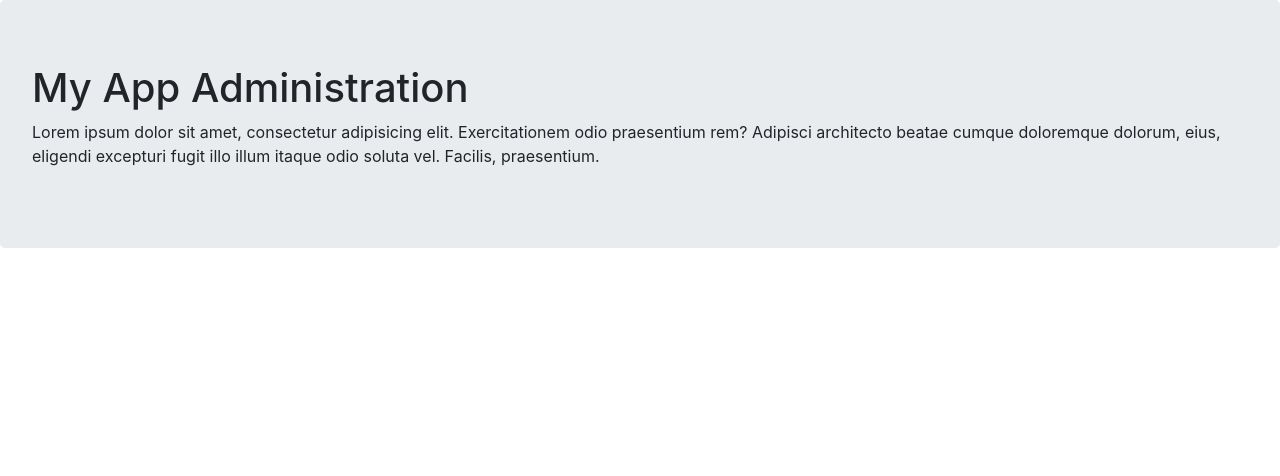
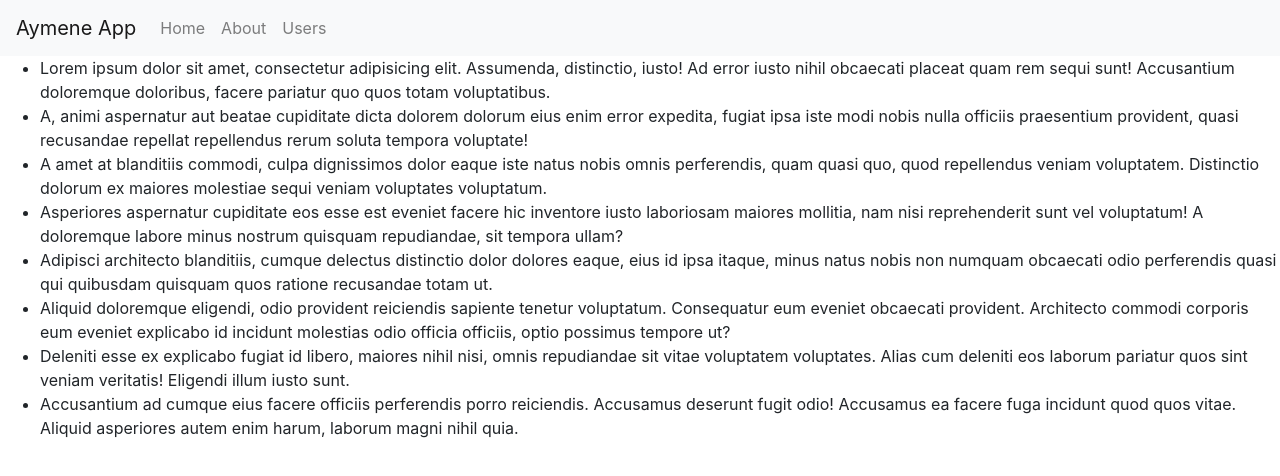
Before and after one commit to bourafai/react-learning, a React (Create React App) app in the folder simple-app-1/: page /users in a window 1280 px wide. Shown: the top 476 px of the page. Built offline with nearby package versions, Linux system fonts and the light colour scheme.

Commit message:
simple-app-1 : create navigation

```diff
--- a/simple-app-1/package.json
+++ b/simple-app-1/package.json
@@ -10,7 +10,7 @@
     "flux": "^3.1.3",
     "react": "^16.13.1",
     "react-dom": "^16.13.1",
-    "react-router-dom": "^5.0.0",
+    "react-router-dom": "^5.1.2",
     "react-scripts": "3.4.1"
   },
   "scripts": {
--- /dev/null
+++ b/simple-app-1/src/components/AboutPage.js
@@ -0,0 +1,15 @@
+import React from "react";
+
+const AboutPage = (props) => {
+    return (
+        <div className="jumbotron">
+            <h1>About us</h1>
+            <p>Lorem ipsum dolor sit amet, consectetur adipisicing elit. Exercitationem odio praesentium rem? Adipisci
+                architecto beatae cumque doloremque dolorum, eius, eligendi excepturi fugit illo illum itaque odio
+                soluta vel. Facilis, praesentium.</p>
+        </div>
+
+    );
+};
+
+export default AboutPage;
--- /dev/null
+++ b/simple-app-1/src/components/App.js
@@ -0,0 +1,34 @@
+import React from 'react';
+import NavBar from "./NavBar";
+import {BrowserRouter as Router, Route, Switch} from "react-router-dom";
+import UsersPage from "./UsersPage";
+import AboutPage from "./AboutPage";
+import HomePage from "./HomePage";
+
+const App = () => {
+    return (
+        <Router>
+            <div>
+                <NavBar/>
+                {/* A <Switch> looks through its children <Route>s and
+            renders the first one that matches the current URL. */}
+                <Switch>
+                    <Route path="/about">
+                        <AboutPage/>
+                    </Route>
+                    <Route path="/users">
+                        <UsersPage/>
+                    </Route>
+                    <Route path="/">
+                        <HomePage/>
+                    </Route>
+                </Switch>
+            </div>
+        </Router>
+    );
+};
+
+
+
+
+export default App;
--- a/simple-app-1/src/components/HomePage.js
+++ b/simple-app-1/src/components/HomePage.js
@@ -1,14 +1,14 @@
 import React from "react";
-
-const HomePage = (props) => {
+import AboutPage from "./AboutPage";
+import NavBar from "./NavBar";
+import {BrowserRouter as Router, Route, Switch} from "react-router-dom";
+const HomePage = () => {
     return (
-        <div className="jumbotron">
-            <h1>My App Administration</h1>
-            <p>Lorem ipsum dolor sit amet, consectetur adipisicing elit. Exercitationem odio praesentium rem? Adipisci
-                architecto beatae cumque doloremque dolorum, eius, eligendi excepturi fugit illo illum itaque odio
-                soluta vel. Facilis, praesentium.</p>
-        </div>
+    <h3>Hello</h3>
     );
 };
 
+
+
+
 export default HomePage;
--- /dev/null
+++ b/simple-app-1/src/components/NavBar.js
@@ -0,0 +1,32 @@
+import React from 'react';
+import {Link} from "react-router-dom";
+
+const NavBar = () => {
+    return (
+        <nav className="navbar navbar-expand-lg navbar-light bg-light">
+            <a className="navbar-brand" href="#">Aymene App</a>
+            <button className="navbar-toggler" type="button" data-toggle="collapse"
+                    data-target="#navbarNavDropdown"
+                    aria-controls="navbarNavDropdown" aria-expanded="false" aria-label="Toggle navigation">
+                <span className="navbar-toggler-icon"></span>
+            </button>
+            <div className="collapse navbar-collapse" id="navbarNavDropdown">
+                <nav>
+                    <ul className="navbar-nav">
+                        <li className="nav-item">
+                            <Link activeClassName="active" className="nav-link" to="/">Home</Link>
+                        </li>
+                        <li className="nav-item">
+                            <Link activeClassName="active" className="nav-link" to="/about">About</Link>
+                        </li>
+                        <li className="nav-item">
+                            <Link activeClassName="active" className="nav-link" to="/users">Users</Link>
+                        </li>
+                    </ul>
+                </nav>
+            </div>
+        </nav>
+    );
+};
+
+export default NavBar;
--- /dev/null
+++ b/simple-app-1/src/components/UsersPage.js
@@ -0,0 +1,44 @@
+import React from 'react';
+
+const UsersPage = () => {
+    return (
+        <div>
+            <ul>
+                <li>Lorem ipsum dolor sit amet, consectetur adipisicing elit. Assumenda, distinctio, iusto! Ad error
+                    iusto nihil obcaecati placeat quam rem sequi sunt! Accusantium doloremque doloribus, facere pariatur
+                    quo quos totam voluptatibus.
+                </li>
+                <li>A, animi aspernatur aut beatae cupiditate dicta dolorem dolorum eius enim error expedita, fugiat
+                    ipsa iste modi nobis nulla officiis praesentium provident, quasi recusandae repellat repellendus
+                    rerum soluta tempora voluptate!
+                </li>
+                <li>A amet at blanditiis commodi, culpa dignissimos dolor eaque iste natus nobis omnis perferendis, quam
+                    quasi quo, quod repellendus veniam voluptatem. Distinctio dolorum ex maiores molestiae sequi veniam
+                    voluptates voluptatum.
+                </li>
+                <li>Asperiores aspernatur cupiditate eos esse est eveniet facere hic inventore iusto laboriosam maiores
+                    mollitia, nam nisi reprehenderit sunt vel voluptatum! A doloremque labore minus nostrum quisquam
+                    repudiandae, sit tempora ullam?
+                </li>
+                <li>Adipisci architecto blanditiis, cumque delectus distinctio dolor dolores eaque, eius id ipsa itaque,
+                    minus natus nobis non numquam obcaecati odio perferendis quasi qui quibusdam quisquam quos ratione
+                    recusandae totam ut.
+                </li>
+                <li>Aliquid doloremque eligendi, odio provident reiciendis sapiente tenetur voluptatum. Consequatur eum
+                    eveniet obcaecati provident. Architecto commodi corporis eum eveniet explicabo id incidunt molestias
+                    odio officia officiis, optio possimus tempore ut?
+                </li>
+                <li>Deleniti esse ex explicabo fugiat id libero, maiores nihil nisi, omnis repudiandae sit vitae
+                    voluptatem voluptates. Alias cum deleniti eos laborum pariatur quos sint veniam veritatis! Eligendi
+                    illum iusto sunt.
+                </li>
+                <li>Accusantium ad cumque eius facere officiis perferendis porro reiciendis. Accusamus deserunt fugit
+                    odio! Accusamus ea facere fuga incidunt quod quos vitae. Aliquid asperiores autem enim harum,
+                    laborum magni nihil quia.
+                </li>
+            </ul>
+        </div>
+    );
+};
+
+export default UsersPage;
--- a/simple-app-1/src/index.js
+++ b/simple-app-1/src/index.js
@@ -1,6 +1,5 @@
 import React from 'react';
 import {render} from 'react-dom';
-import HomePage from "./components/HomePage";
+import App from './components/App';
 import 'bootstrap/dist/css/bootstrap.min.css';
-
-render(<HomePage/>,document.getElementById('root'));
+render(<App/>,document.getElementById('root'));
```
